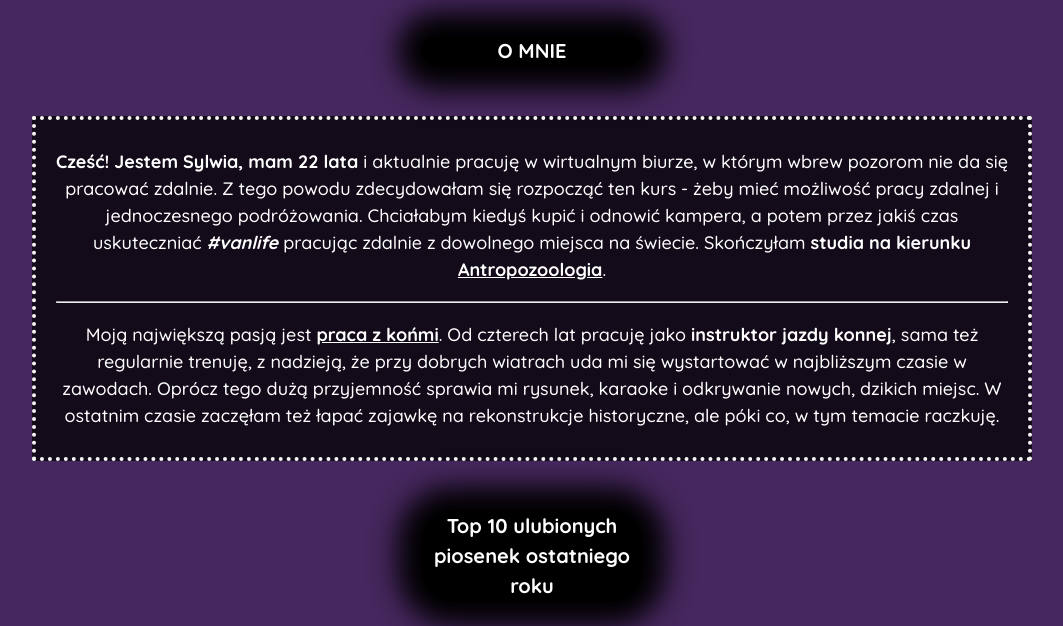
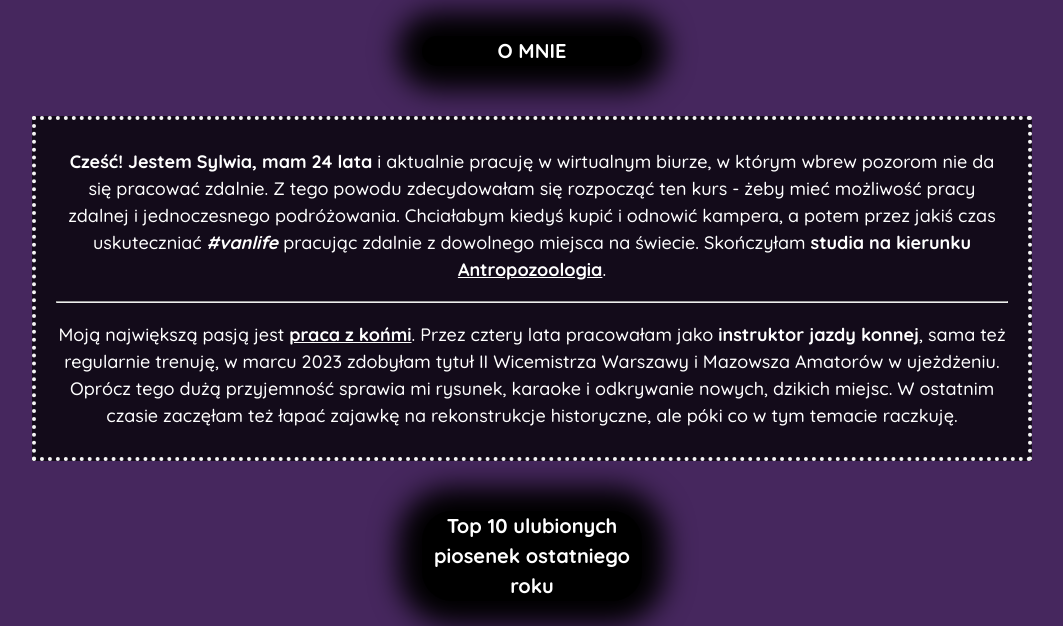
Before and after one commit to sylwiadobkowska/homepage, a plain HTML site: page index.html in a window 1280 px wide. Shown: the part 536-1162 px from the top of the page, without its empty margins (108-1171 px from the left). Drawn offline with nearby package versions, Linux system fonts and the light colour scheme; a web font is replaced by a local one.

Commit message:
modified about me section and button function

```diff
--- a/index.html
+++ b/index.html
@@ -34,7 +34,7 @@
     </nav>
     <main>
         <p>
-            <button class="button" onclick="toggleButton()">Ukryj zdjęcie</button>
+            <button class="button">Ukryj zdjęcie</button>
         </p>
         <div id="photo">
             <a href="https://ibb.co/Vx33TCQ"><img class="photo__image" height="300" width="300"
@@ -43,7 +43,7 @@
         <section>
             <h2 class="section__subHeader" id="o-mnie">O MNIE</h2>
             <article class="section__article">
-                <p><strong>Cześć! Jestem Sylwia, mam 22 lata </strong>
+                <p><strong>Cześć! Jestem Sylwia, mam 24 lata </strong>
                     i aktualnie pracuję w wirtualnym biurze, w którym wbrew
                     pozorom nie da się pracować zdalnie. Z tego powodu
                     zdecydowałam się rozpocząć ten kurs - żeby mieć możliwość pracy
@@ -55,12 +55,7 @@
                 </p>
                 <hr>
                 <p>Moją największą pasją jest <strong><u>praca z końmi</u></strong>.
-                    Od czterech lat pracuję jako <strong>instruktor jazdy konnej</strong>, sama też regularnie trenuję,
-                    z nadzieją, że przy dobrych wiatrach uda mi się wystartować w najbliższym czasie w zawodach.
-                    Oprócz tego dużą przyjemność sprawia mi rysunek, karaoke i odkrywanie nowych, dzikich miejsc.
-                    W ostatnim czasie zaczęłam też łapać zajawkę na rekonstrukcje historyczne, ale póki co, w tym
-                    temacie
-                    raczkuję. </p>
+                    Przez cztery lata pracowałam jako <strong>instruktor jazdy konnej</strong>, sama też regularnie trenuję, w marcu 2023 zdobyłam tytuł II Wicemistrza Warszawy i Mazowsza Amatorów w ujeżdżeniu. Oprócz tego dużą przyjemność sprawia mi rysunek, karaoke i odkrywanie nowych, dzikich miejsc. W ostatnim czasie zaczęłam też łapać zajawkę na rekonstrukcje historyczne, ale póki co w tym temacie raczkuję. </p>
             </article>
         </section>
         <section>
```
